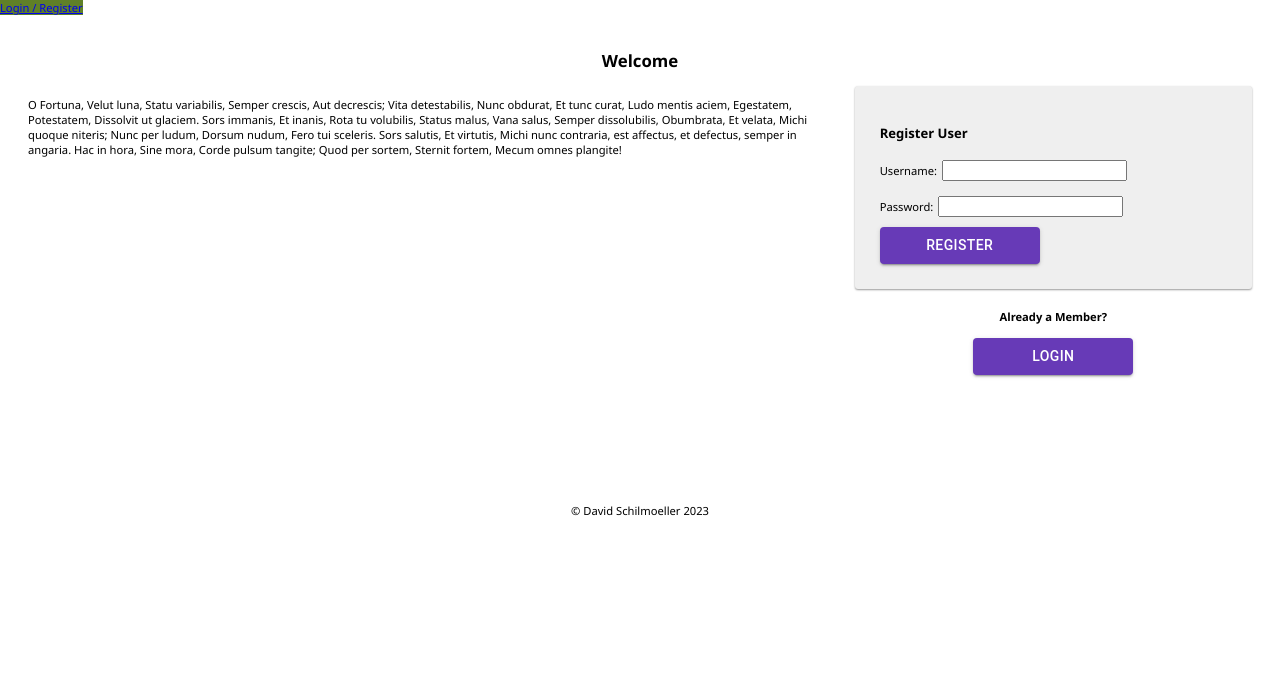
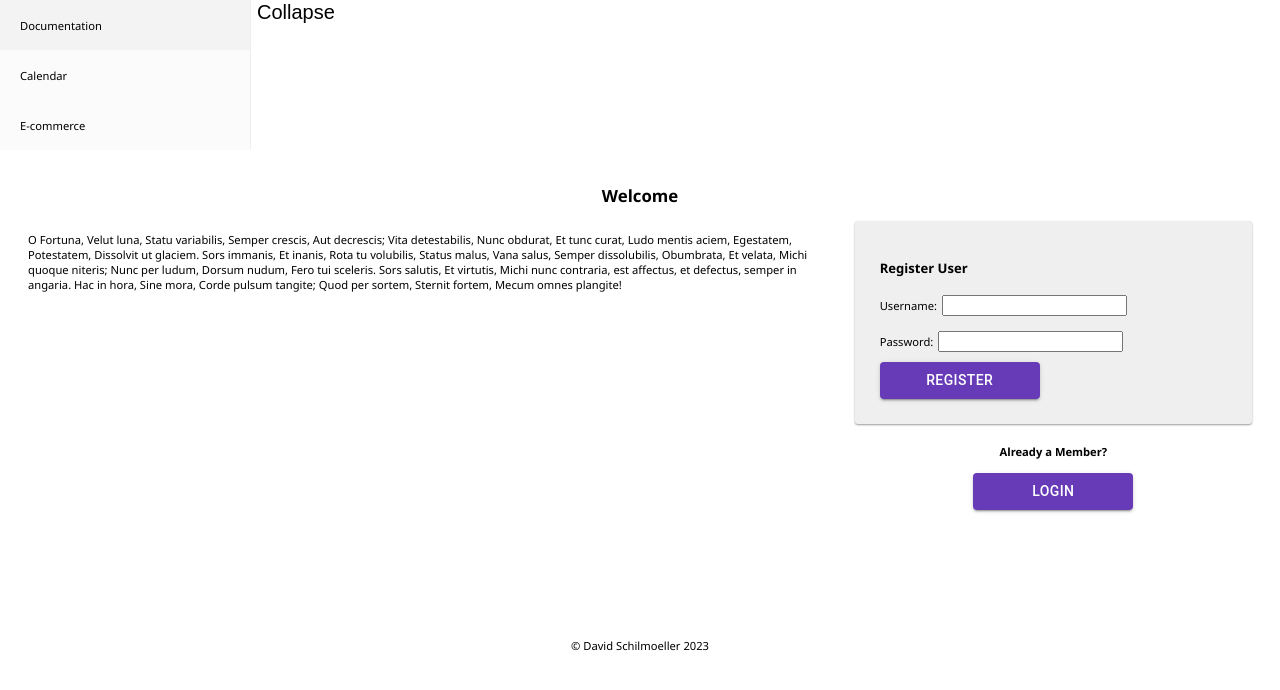
Before and after one commit to dschilmoeller/Prime-Solo-David-Schilmoeller, a React (Create React App) app: page /#/home in a window 1280 px wide. Shown: the top 690 px of the page. Built offline with nearby package versions, Linux system fonts and the light colour scheme; no server answers.

Commit message:
sidebar testing started

```diff
--- a/package.json
+++ b/package.json
@@ -23,6 +23,7 @@
     "prop-types": "^15.7.2",
     "react": "^18.2.0",
     "react-dom": "^18.2.0",
+    "react-pro-sidebar": "^1.0.0",
     "react-redux": "^7.2.6",
     "react-router-dom": "^5.3.4",
     "react-scripts": "^5.0.1",
--- a/src/components/Nav/Nav.jsx
+++ b/src/components/Nav/Nav.jsx
@@ -2,10 +2,12 @@ import React, { useState } from 'react';
 import { Link } from 'react-router-dom';
 import LogOutButton from '../LogOutButton/LogOutButton';
 import './Nav.css';
-import { useSelector, useDispatch} from 'react-redux';
+import { useSelector, useDispatch } from 'react-redux';
 import MenuIcon from '@mui/icons-material/Menu';
 import { green } from '@mui/material/colors'
 import { Button } from '@mui/material';
+import { Sidebar, Menu, MenuItem, SubMenu, useProSidebar } from 'react-pro-sidebar';
+
 
 function Nav() {
   const user = useSelector((store) => store.user);
@@ -16,70 +18,95 @@ function Nav() {
     setHamburgerBool(!hamburgerBool)
   }
 
+  const { collapseSidebar } = useProSidebar();
+
 
 
   return (
-    // <div className="nav">
+    <>
 
-      <div className='navbar'>
-        {/* If no user is logged in, show these links */}
-        {!user.id && (
-          // If there's no user, show login/registration links
-          <Link className="navLink" to="/login">
-            Login / Register
-          </Link>
-        )}
+      <div style={{ display: 'flex', height: '100%' }}>
+        <Sidebar>
+          <Menu>
+            <MenuItem> Documentation</MenuItem>
+            <MenuItem> Calendar</MenuItem>
+            <MenuItem> E-commerce</MenuItem>
+          </Menu>
+        </Sidebar>
+        <main>
+          <button onClick={() => collapseSidebar()}>Collapse</button>
+        </main>
+      </div>
 
-        {/* If a user is logged in, show these links */}
-        {user.id && (
-          <>
-            <div>
-              <MenuIcon className="toggle" sx={{ color: green[500]}} onClick={toggleBurger} />
-            </div>
+      {/*
+<Sidebar>
+  <Menu>
+    <SubMenu label="Charts">
+      <MenuItem> Pie charts </MenuItem>
+      <MenuItem> Line charts </MenuItem>
+    </SubMenu>
+    <MenuItem> Documentation </MenuItem>
+    <MenuItem> Calendar </MenuItem>
+  </Menu>
+</Sidebar> */}
+    </>
 
-            {/* {hamburgerBool ? ( */}
-              <>
-                {/* <Link to="/home"> */}
-                <ul className={`menu-nav${hamburgerBool ? ' show-menu' : ''}`} >
-                <li><a href="/user/"><h2 className="navName">Stock Ticker</h2></a></li>
-                {/* </Link> */}
+    //     <div className='navbar'>
+    //       {/* If no user is logged in, show these links */}
+    //       {!user.id && (
+    //         // If there's no user, show login/registration links
+    //         <Link className="navLink" to="/login">
+    //           Login / Register
+    //         </Link>
+    //       )}
 
-                <li><Link className="navLink" to="/mystock/0" onClick={toggleBurger}>
-                  My Stock
-                </Link></li>
+    //       {/* If a user is logged in, show these links */}
+    //       {user.id && (
+    //         <>
+    //           <div>
+    //             <MenuIcon className="toggle" sx={{ color: green[500]}} onClick={toggleBurger} />
+    //           </div>
 
-                <li><Link className="navLink" to="/allitems/" onClick={toggleBurger}>
-                  All Items
-                </Link></li>
+    //           {/* {hamburgerBool ? ( */}
+    //             <>
+    //               {/* <Link to="/home"> */}
+    //               <ul className={`menu-nav${hamburgerBool ? ' show-menu' : ''}`} >
+    //               <li><a href="/user/"><h2 className="navName">Stock Ticker</h2></a></li>
+    //               {/* </Link> */}
 
-                <li><Link className="navLink" to="/suppliers/0" onClick={toggleBurger}>
-                  Suppliers
-                </Link></li>
+    //               <li><Link className="navLink" to="/mystock/0" onClick={toggleBurger}>
+    //                 My Stock
+    //               </Link></li>
 
-                <li><Link className="navLink" to="/profile/" onClick={toggleBurger}>
-                  Profile Details
-                </Link></li>
+    //               <li><Link className="navLink" to="/allitems/" onClick={toggleBurger}>
+    //                 All Items
+    //               </Link></li>
 
-                <li><Link className="navLink" to="/info" onClick={toggleBurger}>
-                  Info Page
-                </Link></li>
+    //               <li><Link className="navLink" to="/suppliers/0" onClick={toggleBurger}>
+    //                 Suppliers
+    //               </Link></li>
 
-                <li><Link className="navLink" to="/about" onClick={toggleBurger}>
-                  About
-                </Link></li>
+    //               <li><Link className="navLink" to="/profile/" onClick={toggleBurger}>
+    //                 Profile Details
+    //               </Link></li>
 
-                <li><Link to="/user" onClick={toggleBurger}>
-                <Button className="navLink" color="secondary" onClick={() => { dispatch({ type: 'LOGOUT' })}}>Logout</Button>
-                </Link></li>
-                </ul>
-              </>
-            {/* ) : null} */}
-          </>
-        )}
+    //               <li><Link className="navLink" to="/info" onClick={toggleBurger}>
+    //                 Info Page
+    //               </Link></li>
 
+    //               <li><Link className="navLink" to="/about" onClick={toggleBurger}>
+    //                 About
+    //               </Link></li>
 
-      </div>
-    // </div>
+    //               <li><Link to="/user" onClick={toggleBurger}>
+    //               <Button className="navLink" color="secondary" onClick={() => { dispatch({ type: 'LOGOUT' })}}>Logout</Button>
+    //               </Link></li>
+    //               </ul>
+    //             </>
+    //           {/* ) : null} */}
+    //         </>
+    //       )}
+    //     </div>
   );
 }
 
--- a/src/index.js
+++ b/src/index.js
@@ -1,7 +1,7 @@
 import React from 'react';
 import ReactDOM from 'react-dom/client';
 import { Provider } from 'react-redux';
-
+import { ProSidebarProvider } from 'react-pro-sidebar'
 import store from './redux/store';
 
 import App from './components/App/App';
@@ -10,7 +10,9 @@ const root = ReactDOM.createRoot(document.getElementById('react-root'));
 root.render(
   <React.StrictMode>
     <Provider store={store}>
-      <App />
+      <ProSidebarProvider>
+        <App />
+      </ProSidebarProvider>
     </Provider>
   </React.StrictMode>
 );
```
